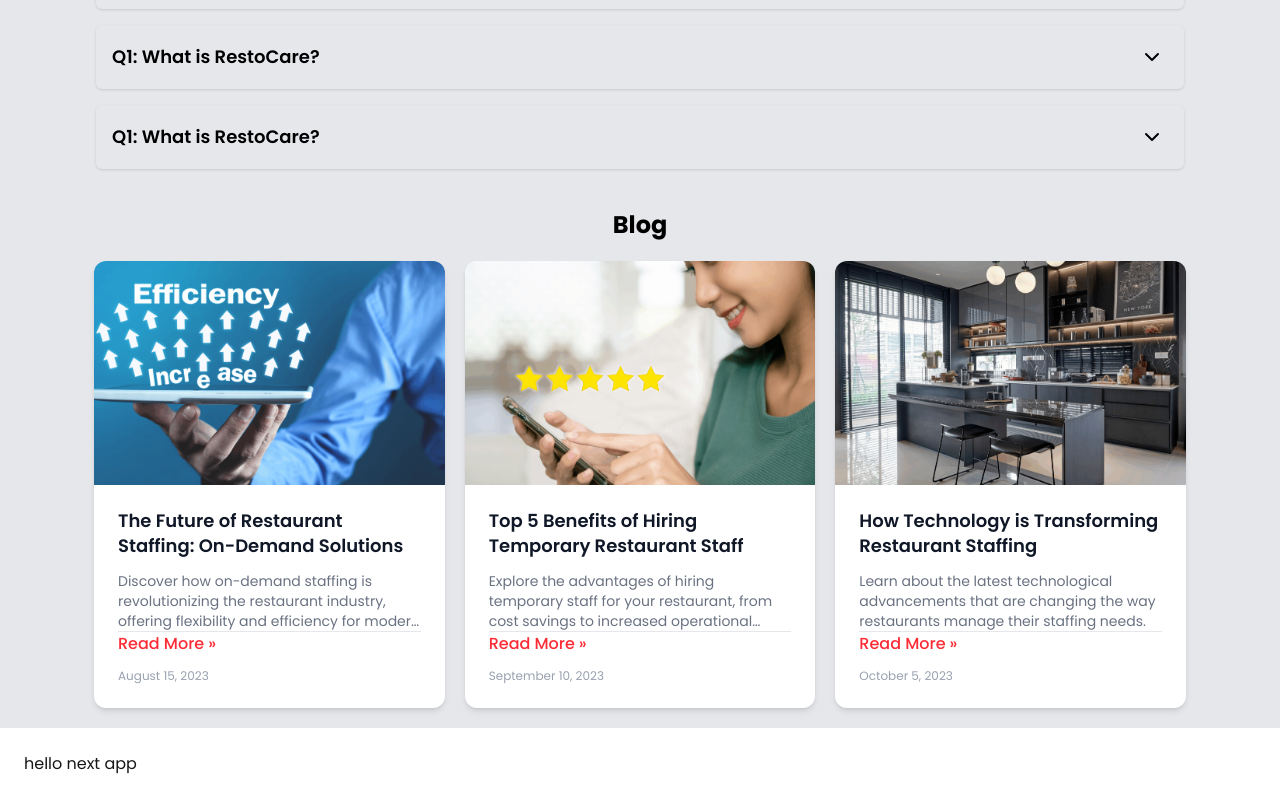
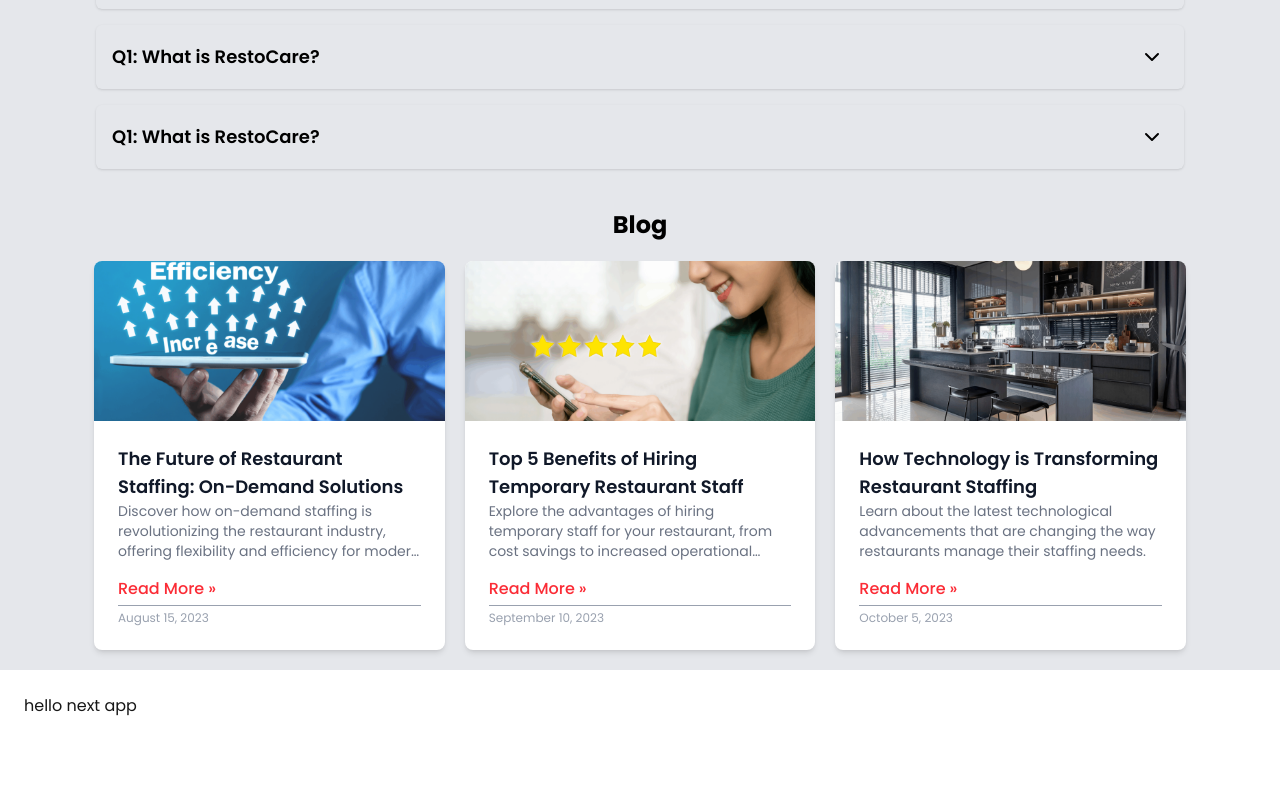
Before and after one commit to prem3892/restocare, a Next.js app: page / in a window 1280 px wide. Shown: the part 1553-2353 px from the top of the page. After the commit the page ends 2295 px from the top, so only its background shows below. Built offline with nearby package versions, Linux system fonts and the light colour scheme.

Commit message:
blog updated

```diff
--- a/components/blog.tsx
+++ b/components/blog.tsx
@@ -4,37 +4,30 @@ import Image from 'next/image';
 function Blog() {
   return (
     <section className="bg-gray-200 w-full flex justify-center py-5 px-4">
-      {/* Section Title */}
       <div className="w-full md:w-7/8">
         <h2 className="text-2xl font-bold text-center text-black mb-5">Blog</h2>
 
-        {/* Blog Grid */}
         <div className="grid gap-5 sm:grid-cols-1 md:grid-cols-2 lg:grid-cols-3">
           {BlogData.map((blog, index) => (
             <div
               key={index}
-              className="bg-white rounded-xl shadow-md overflow-hidden hover:shadow-xl transition-shadow duration-300"
+              className="bg-white rounded-lg shadow-md overflow-hidden hover:shadow-xl transition-shadow duration-300 flex flex-col"
             >
-              {/* Image */}
-              <div className="relative w-full h-56">
+              <div className="relative w-full h-40">
                 <Image src={blog.img} alt={blog.title} fill className="object-cover" />
               </div>
 
-              {/* Content */}
-              <div className="p-6 flex flex-col justify-between">
+              <div className="p-6 flex flex-col justify-between flex-1">
                 <div>
-                  <h3 className="text-lg font-semibold text-gray-900 mb-3 leading-snug">
-                    {blog.title}
-                  </h3>
+                  <h3 className="text-md md:text-lg font-semibold text-gray-900">{blog.title}</h3>
                   <p className="text-gray-500 text-sm line-clamp-3">{blog.content}</p>
                 </div>
 
-                {/* Footer */}
-                <div className="relative bottom-0 border-t border-gray-200">
-                  <button className="text-red-500 font-medium hover:underline flex items-center gap-1">
+                <div className="mt-4">
+                  <button className="text-red-500 text-md font-medium hover:underline flex items-center gap-1">
                     {blog.button} <span>»</span>
                   </button>
-                  <p className="text-gray-400 text-xs mt-3">{blog.date}</p>
+                  <p className="text-gray-400 text-xs border-t pt-1 mt-1">{blog.date}</p>
                 </div>
               </div>
             </div>
```
